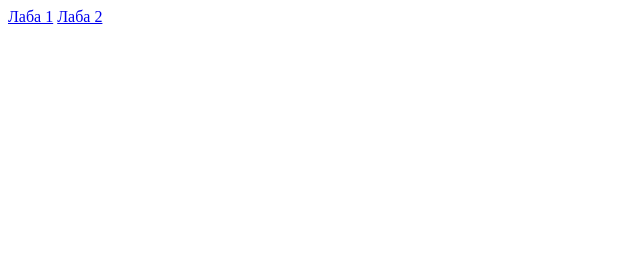
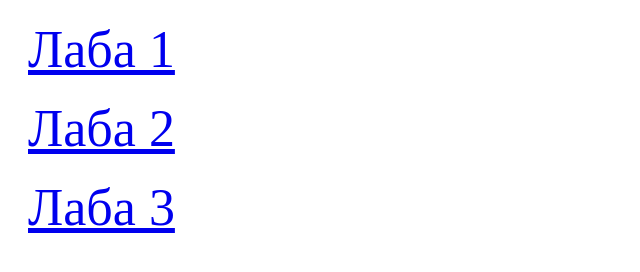
Before and after one commit to Merkroc/CTPweb, a plain HTML site: page index.html in a window 1280 px wide. Shown: the whole page, without its empty margins (0-640 px from the left). Drawn offline with Linux system fonts and the light colour scheme.

Commit message:
Deploy update
Added lab 3 to deploy

```diff
--- a/index.html
+++ b/index.html
@@ -3,11 +3,13 @@
 <head>
     <meta charset="UTF-8">
     <meta name="viewport" content="width=device-width, initial-scale=1.0">
+    <link rel="stylesheet" href="style.css">
     <title>Document</title>
 </head>
 <body>
     <a href="Lab1/Code/index.html">Лаба 1</a>
     <a href="Lab2/index.html">Лаба 2</a>
+    <a href="Lab3/index.html">Лаба 3</a>
 
 </body>
 </html>
--- /dev/null
+++ b/style.css
@@ -0,0 +1,5 @@
+a {
+    font-size: 52px;
+    margin: 20px;
+    display: block;
+}
```
